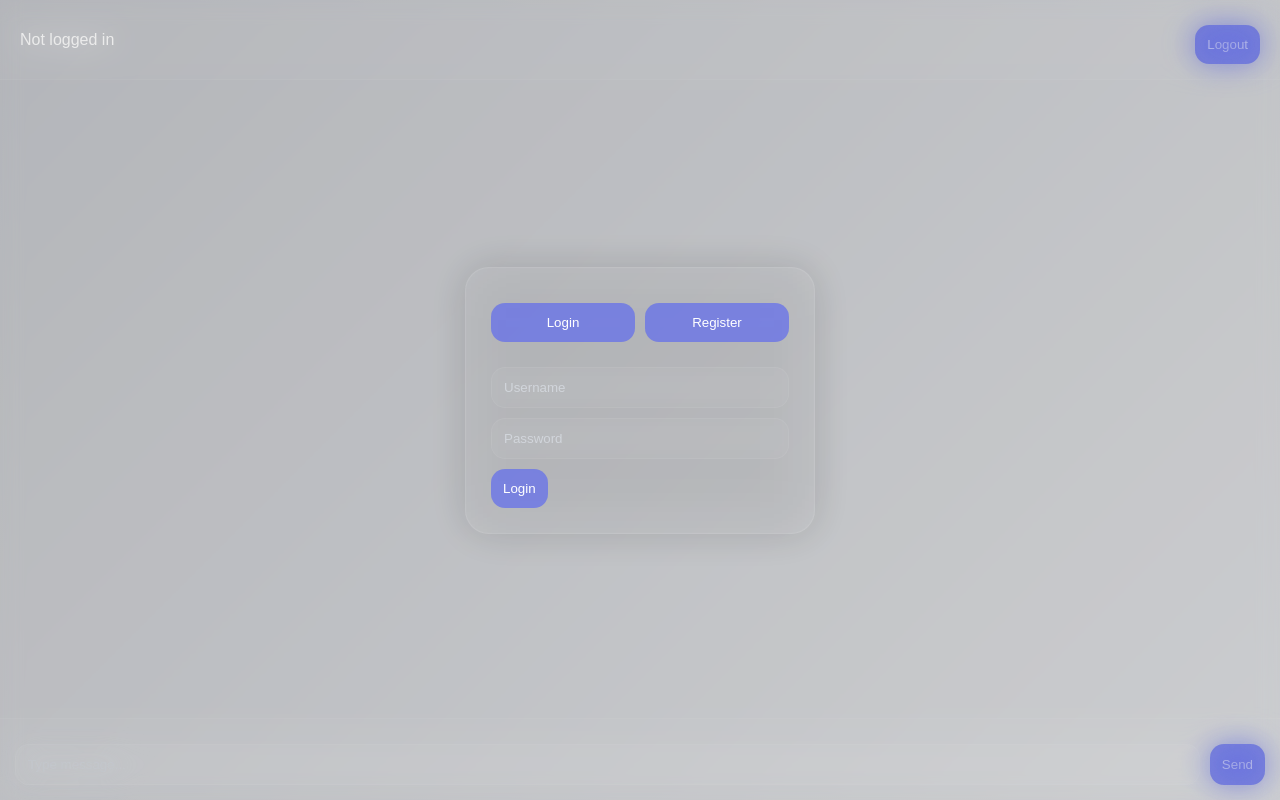
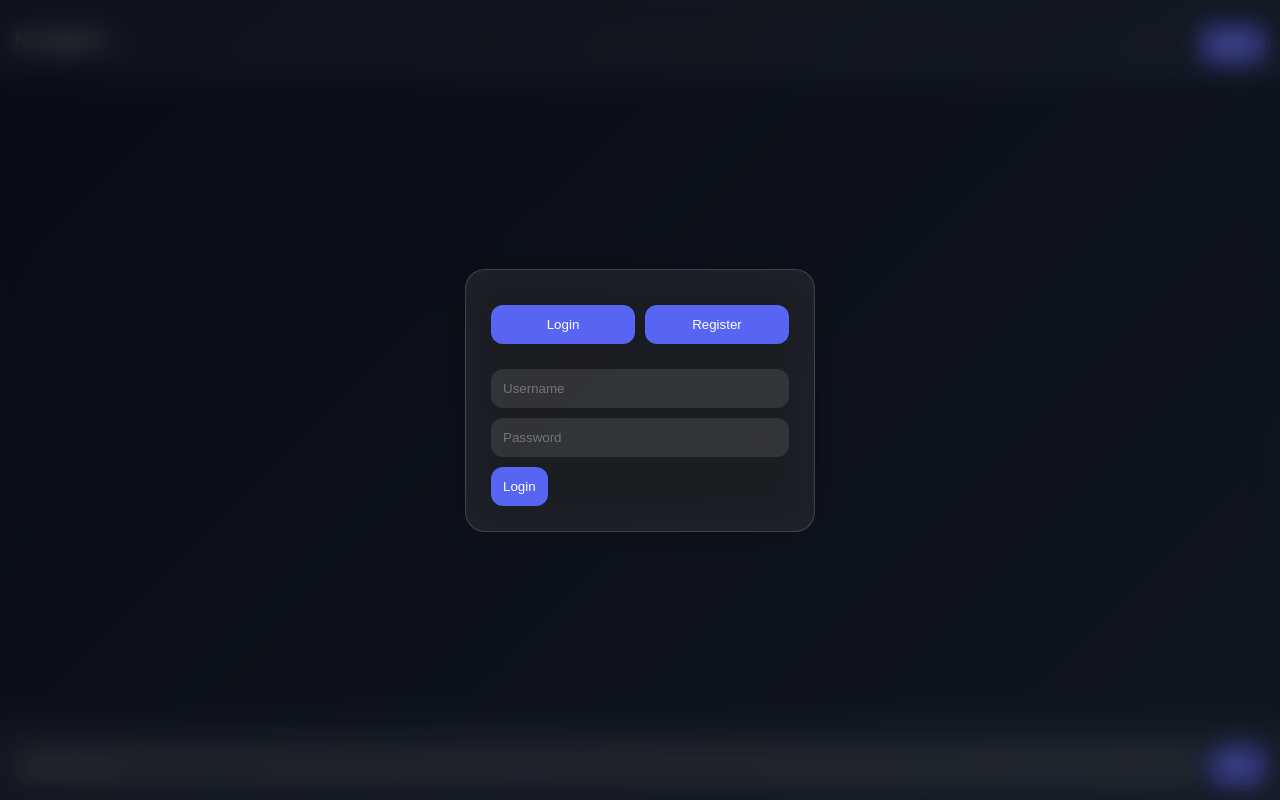
Before and after one commit to yumechiyomi/chat-web, a plain HTML site: page index.html in a window 1280 px wide. Drawn offline with Linux system fonts and the light colour scheme.

Commit message:
Update index.html

```diff
--- a/index.html
+++ b/index.html
@@ -12,32 +12,18 @@
         box-sizing:border-box;
     }
 
-html,
     body{
         margin:0;
-    width:100%;
-    height:100%;
-    overflow:hidden;
-
-    font-family:Arial,sans-serif;
-
-    background:transparent !important;
-
-    color:white;
-}
-
-body{
-
+        font-family:Arial;
         background:
             linear-gradient(
                 135deg,
-            rgba(15,23,42,0.25),
-            rgba(30,41,59,0.15)
-        ) !important;
-
-    backdrop-filter:blur(10px);
-
-    -webkit-backdrop-filter:blur(10px);
+                #0f172a,
+                #1e293b
+            );
+        color:white;
+        height:100vh;
+        overflow:hidden;
     }
 
     /* LOGIN MENU */
@@ -55,13 +41,10 @@ body{
         align-items:center;
 
         background:
-        rgba(0,0,0,0.08);
+            rgba(0,0,0,0.45);
 
         backdrop-filter:
-        blur(15px);
-
-    -webkit-backdrop-filter:
-        blur(15px);
+            blur(12px);
 
         z-index:1000;
     }
@@ -72,31 +55,28 @@ body{
 
         padding:25px;
 
-    border-radius:24px;
+        border-radius:20px;
 
         background:
-        rgba(255,255,255,0.03);
+            rgba(255,255,255,0.08);
 
         border:
             1px solid rgba(
                 255,
                 255,
                 255,
-            0.08
+                0.15
             );
 
         backdrop-filter:
-        blur(30px);
-
-    -webkit-backdrop-filter:
-        blur(30px);
+            blur(20px);
 
         box-shadow:
-        0 0 40px rgba(
+            0 0 30px rgba(
                 0,
                 0,
                 0,
-            0.15
+                0.3
             );
     }
 
@@ -110,10 +90,9 @@ body{
     }
 
     .authTabs button{
+
         flex:1;
     }
-
-/* INPUT */
 
     input{
 
@@ -127,33 +106,13 @@ input{
 
         outline:none;
 
-    border-radius:14px;
+        border-radius:12px;
 
         background:
-        rgba(255,255,255,0.03);
-
-    border:
-        1px solid rgba(
-            255,
-            255,
-            255,
-            0.05
-        );
+            rgba(255,255,255,0.1);
 
         color:white;
-
-    backdrop-filter:
-        blur(10px);
-
-    -webkit-backdrop-filter:
-        blur(10px);
     }
-
-input::placeholder{
-    color:#d1d5db;
-}
-
-/* BUTTON */
 
     button{
 
@@ -163,30 +122,13 @@ button{
 
         padding:12px;
 
-    border-radius:14px;
+        border-radius:12px;
 
-    background:
-        rgba(88,101,242,0.65);
+        background:#5865f2;
 
         color:white;
 
         margin-top:10px;
-
-    transition:0.2s;
-
-    backdrop-filter:
-        blur(10px);
-
-    -webkit-backdrop-filter:
-        blur(10px);
-}
-
-button:hover{
-
-    transform:scale(1.03);
-
-    background:
-        rgba(88,101,242,0.85);
     }
 
     /* CHAT */
@@ -202,30 +144,19 @@ button:hover{
 
     #topbar{
 
-    padding:15px 20px;
+        padding:15px;
 
         background:
-        rgba(255,255,255,0.02);
+            rgba(255,255,255,0.05);
 
         backdrop-filter:
-        blur(25px);
-
-    -webkit-backdrop-filter:
-        blur(25px);
+            blur(10px);
 
         display:flex;
 
         justify-content:space-between;
 
         align-items:center;
-
-    border-bottom:
-        1px solid rgba(
-            255,
-            255,
-            255,
-            0.05
-        );
     }
 
     #chat{
@@ -237,49 +168,27 @@ button:hover{
         padding:20px;
     }
 
-/* SCROLLBAR */
-
-#chat::-webkit-scrollbar{
-    width:8px;
-}
-
-#chat::-webkit-scrollbar-thumb{
-
-    background:
-        rgba(255,255,255,0.08);
-
-    border-radius:20px;
-}
-
-/* MESSAGE */
-
     .message{
 
         background:
-        rgba(255,255,255,0.03);
+            rgba(255,255,255,0.07);
 
         border:
             1px solid rgba(
                 255,
                 255,
                 255,
-            0.05
+                0.08
             );
 
-    padding:14px;
+        padding:12px;
 
-    border-radius:18px;
+        border-radius:15px;
 
-    margin-bottom:14px;
+        margin-bottom:12px;
 
         backdrop-filter:
-        blur(20px);
-
-    -webkit-backdrop-filter:
-        blur(20px);
-
-    animation:
-        fadeIn .25s ease;
+            blur(10px);
     }
 
     .username{
@@ -293,14 +202,12 @@ button:hover{
 
     .time{
 
-    color:#bdbdbd;
+        color:#aaa;
 
         font-size:12px;
 
-    margin-top:6px;
+        margin-top:5px;
     }
-
-/* BOTTOM BAR */
 
     #bottomBar{
 
@@ -311,46 +218,18 @@ button:hover{
         gap:10px;
 
         background:
-        rgba(255,255,255,0.02);
+            rgba(255,255,255,0.05);
 
         backdrop-filter:
-        blur(25px);
-
-    -webkit-backdrop-filter:
-        blur(25px);
-
-    border-top:
-        1px solid rgba(
-            255,
-            255,
-            255,
-            0.05
-        );
+            blur(10px);
     }
 
     #messageInput{
         flex:1;
     }
 
-/* UTIL */
-
     .hidden{
         display:none;
-}
-
-/* ANIMATION */
-
-@keyframes fadeIn{
-
-    from{
-        opacity:0;
-        transform:translateY(10px);
-    }
-
-    to{
-        opacity:1;
-        transform:translateY(0);
-    }
     }
 </style>
 </head>
```
Lines whose indentation alone changed are shown as unchanged.
